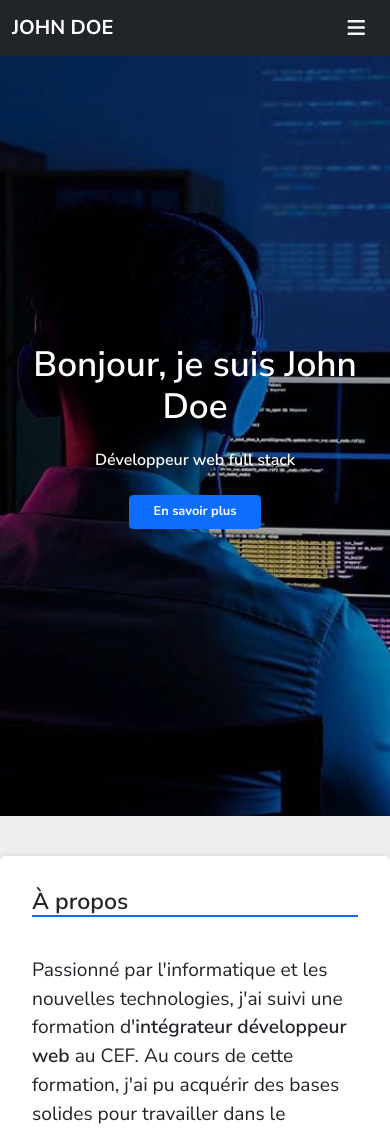
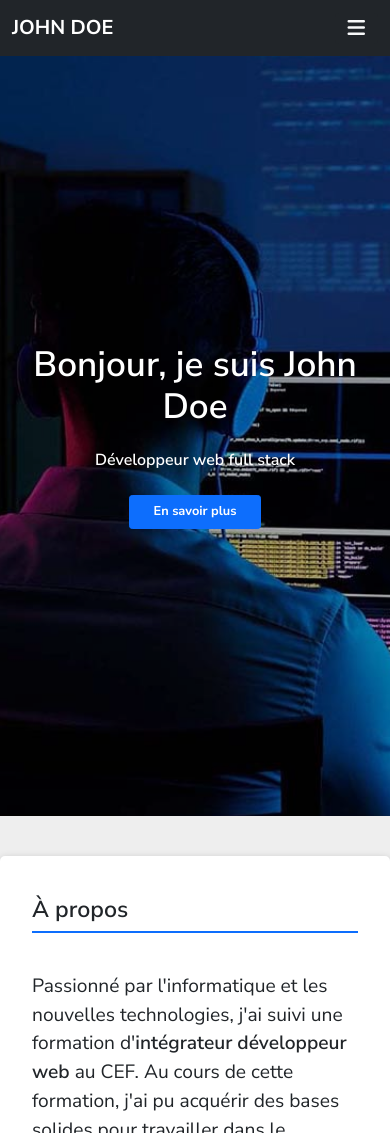
Before and after one commit to masterxamss/cv-react-repo, a React (Vite) app: page / in a window 390 px wide. Shown: the top 1133 px of the page. Built offline with nearby package versions, Linux system fonts and the light colour scheme.

Commit message:
optimazi media querys

```diff
--- a/src/pages/Home.jsx
+++ b/src/pages/Home.jsx
@@ -27,7 +27,7 @@ const Home = () => {
         <div className="content">
           <h1>Bonjour, je suis John Doe</h1>
           <h2>Développeur web full stack</h2>
-          <a href='#about' className='btn btn-primary fw-bold px-4'>En savoir plus</a>
+          <a href='#about' className='btn btn-sm btn-primary fw-bold px-4'>En savoir plus</a>
         </div>
       </section>
 
--- a/src/scss/pages/_home.scss
+++ b/src/scss/pages/_home.scss
@@ -1,5 +1,5 @@
-/* MOBILE DESKTOP VERSION */
-@media screen and (min-width: 321px) and (max-width: 720px){
+/* HOME MOBILE VERSION */
+@media screen and (min-width: 0px) and (max-width: 720px){
     .hero-banner{
         background: rgb(0, 0, 0, 0.3);
         background-image: url('../../assets/images/hero-bg-mobile.jpg');
@@ -41,7 +41,6 @@
         width: 100%;
         display: flex;
         justify-content: center;
-
         .about-container{
             display: flex;
             flex-direction: column;
@@ -59,6 +58,7 @@
                 h3{
                     width: 100%;
                     border-bottom: 2px solid $blue-color;
+                    padding: .5rem 0;
                 }
 
                 article{
@@ -92,7 +92,7 @@
 }
 
 /* HOME DESKTOP VERSION */
-@media screen and (min-width: 1024px){
+@media screen and (min-width: 721px){
     .hero-banner{
         background: rgb(0, 0, 0, 0.3);
         background-image: url('../../assets/images/hero-bg.jpg');
--- a/src/styles/css/index.css
+++ b/src/styles/css/index.css
@@ -20,8 +20,8 @@ ul {
   padding: 0;
 }
 
-/* MOBILE DESKTOP VERSION */
-@media screen and (min-width: 321px) and (max-width: 720px) {
+/* HOME MOBILE VERSION */
+@media screen and (min-width: 0px) and (max-width: 720px) {
   .hero-banner {
     background: rgba(0, 0, 0, 0.3);
     background-image: url("../../assets/images/hero-bg-mobile.jpg");
@@ -76,6 +76,7 @@ ul {
   .about .about-container .about-content h3 {
     width: 100%;
     border-bottom: 2px solid #0d6efd;
+    padding: 0.5rem 0;
   }
   .about .about-container .about-content article {
     margin-top: 2em;
@@ -98,7 +99,7 @@ ul {
   }
 }
 /* HOME DESKTOP VERSION */
-@media screen and (min-width: 1024px) {
+@media screen and (min-width: 721px) {
   .hero-banner {
     background: rgba(0, 0, 0, 0.3);
     background-image: url("../../assets/images/hero-bg.jpg");
```
